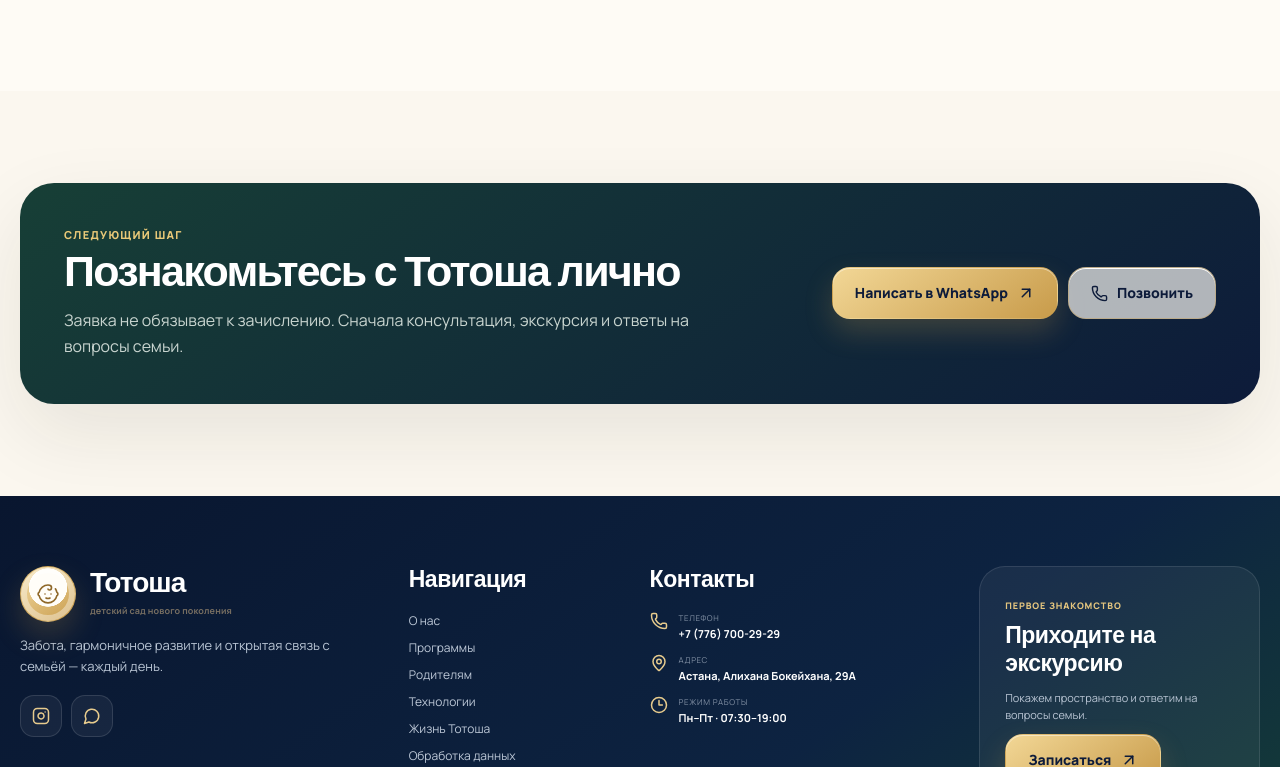
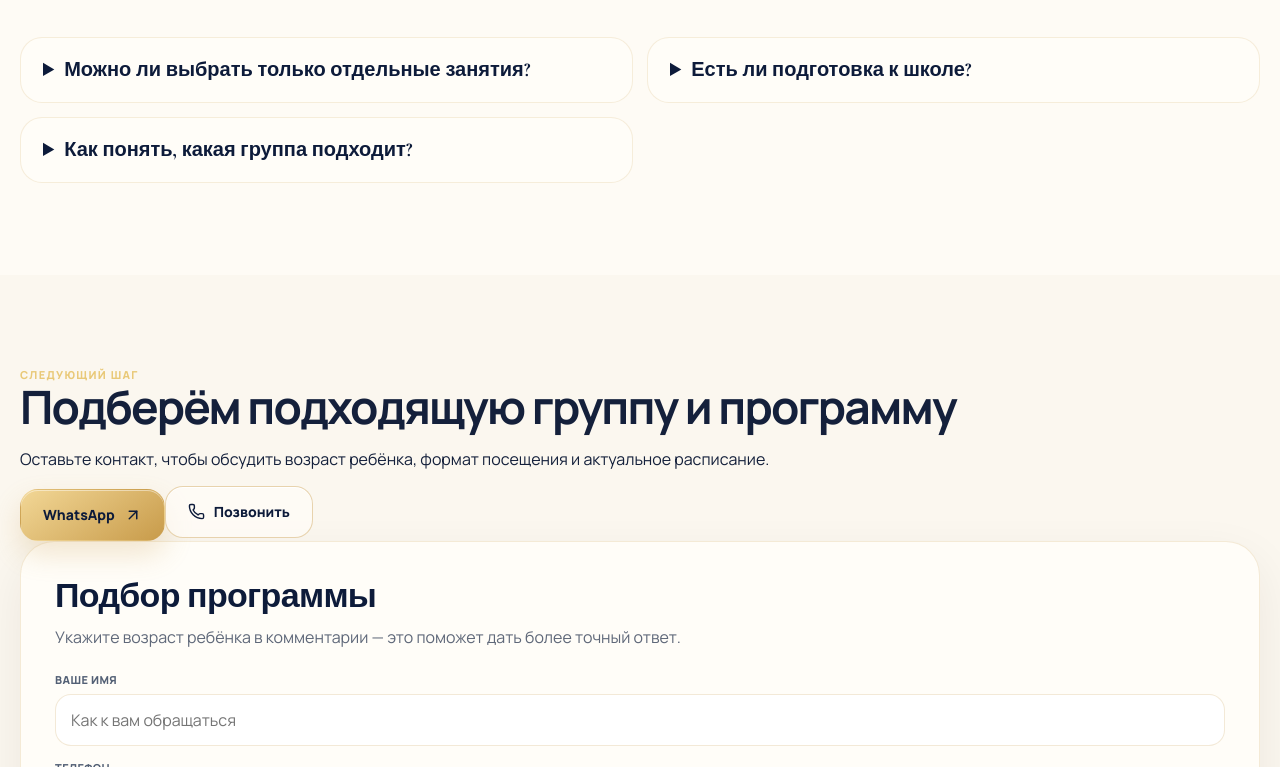
Before and after one commit to nexora-kz/totosha, a Next.js app: page /programs in a window 1280 px wide. Shown: the part 2691-3458 px from the top of the page. Built offline with nearby package versions, Linux system fonts and the light colour scheme.

Commit message:
Make Programs page unique and action-oriented

```diff
--- a/app/programs/page.tsx
+++ b/app/programs/page.tsx
@@ -1,57 +1,50 @@
 import type { Metadata } from 'next';
-import { SeoLanding } from '../../components/SeoLanding';
+import { PremiumFeaturePage } from '../../components/PremiumFeaturePage';
 
 export const metadata: Metadata = {
   title: 'Программы и занятия в детском саду Тотоша',
-  description: 'Программы Тотоша: английский язык, логопед, вокал, хореография, таэквондо, подготовка к школе, педиатр и гармоничное развитие ребёнка.',
+  description: 'Программы Тотоша: английский язык, логопед, вокал, хореография, таэквондо, подготовка к школе и гармоничное развитие ребёнка.',
   alternates: { canonical: '/programs' },
 };
 
-export default function ProgramsSeoPage() {
+export default function ProgramsPage() {
   return (
-    <SeoLanding
+    <PremiumFeaturePage
       variant="programs"
       eyebrow="Программы"
-      title="Программы развития с заботой о каждом возрасте"
-      description="В Тотоша ребёнок развивается комплексно: через движение, творчество, речь, общение, английский язык и подготовку к школе."
+      title="Развитие через интерес, движение и творчество"
+      description="Программы распределяются по возрасту и ритму группы. Нагрузка подбирается так, чтобы ребёнку было интересно, понятно и спокойно."
+      primaryLabel="Подобрать программу"
+      sectionTitle="Направления, которые дополняют день ребёнка"
+      sectionDescription="Каждое занятие занимает своё место в расписании и не превращает день в бесконечную череду кружков."
       bullets={[
         'Английский язык в игровой форме',
         'Логопед и развитие речи',
-        'Вокал и хореография',
+        'Вокал и музыкальные занятия',
+        'Хореография и координация',
         'Таэквондо и физическая активность',
         'Подготовка к школе',
-        'Творческое и эмоциональное развитие',
       ]}
-      details={[
-        {
-          title: 'Английский язык',
-          text: 'Знакомство с английским проходит мягко и естественно: через игру, повторение, песенки, простые фразы и интересные задания по возрасту.',
-        },
-        {
-          title: 'Логопед и речь',
-          text: 'Развитие речи помогает ребёнку увереннее общаться, лучше выражать мысли, готовиться к школе и социализироваться в группе.',
-        },
-        {
-          title: 'Творчество, вокал и хореография',
-          text: 'Музыка, движение и творчество развивают внимание, координацию, эмоциональность, уверенность и умение выступать перед другими.',
-        },
-        {
-          title: 'Таэквондо и физическая активность',
-          text: 'Физические занятия помогают развивать дисциплину, координацию, силу, гибкость и уважение к правилам.',
-        },
+      cardsTitle="Как строится образовательный ритм"
+      cardsDescription="Сначала возраст, адаптация и интерес ребёнка, затем подходящий объём занятий и постепенное усложнение."
+      cards={[
+        { title: 'Младшая группа', text: 'Мягкое знакомство с режимом, движение, речь, музыка и простые игровые задания.' },
+        { title: 'Средняя группа', text: 'Больше самостоятельности, общения, творчества и познавательных занятий.' },
+        { title: 'Старшая группа', text: 'Подготовка к школе, развитие внимания, речи, мышления и уверенного поведения в группе.' },
+        { title: 'Дополнительные специалисты', text: 'Логопед, английский, вокал, хореография и физические занятия подключаются по расписанию.' },
       ]}
       faq={[
-        {
-          question: 'Есть ли подготовка к школе?',
-          answer: 'Да. Подготовка включает развитие мышления, речи, внимания, самостоятельности и базовых учебных навыков.',
-        },
-        {
-          question: 'Можно ли подобрать программу под возраст ребёнка?',
-          answer: 'Да. Занятия и нагрузка подбираются по возрасту, группе и особенностям адаптации ребёнка.',
-        },
+        { question: 'Можно ли выбрать только отдельные занятия?', answer: 'Формат участия зависит от группы и текущего расписания. Подробности обсуждаются до зачисления.' },
+        { question: 'Есть ли подготовка к школе?', answer: 'Да. Она включает речь, внимание, мышление, самостоятельность и базовые учебные навыки.' },
+        { question: 'Как понять, какая группа подходит?', answer: 'Заведующая уточнит возраст, опыт посещения сада и особенности адаптации, после чего предложит подходящий вариант.' },
       ]}
-      cta="Узнать программу"
-      whatsappIntent="Здравствуйте. Хочу узнать подробнее о программах и подходящей группе в Тотоша."
+      finalTitle="Подберём подходящую группу и программу"
+      finalDescription="Оставьте контакт, чтобы обсудить возраст ребёнка, формат посещения и актуальное расписание."
+      formTitle="Подбор программы"
+      formDescription="Укажите возраст ребёнка в комментарии — это поможет дать более точный ответ."
+      formIntent="Подобрать программу"
+      formOptions={['Подобрать программу', 'Узнать подходящую группу', 'Уточнить расписание занятий', 'Записаться на экскурсию']}
+      whatsappIntent="Здравствуйте. Хочу подобрать программу и подходящую группу в Тотоша."
     />
   );
 }
```
